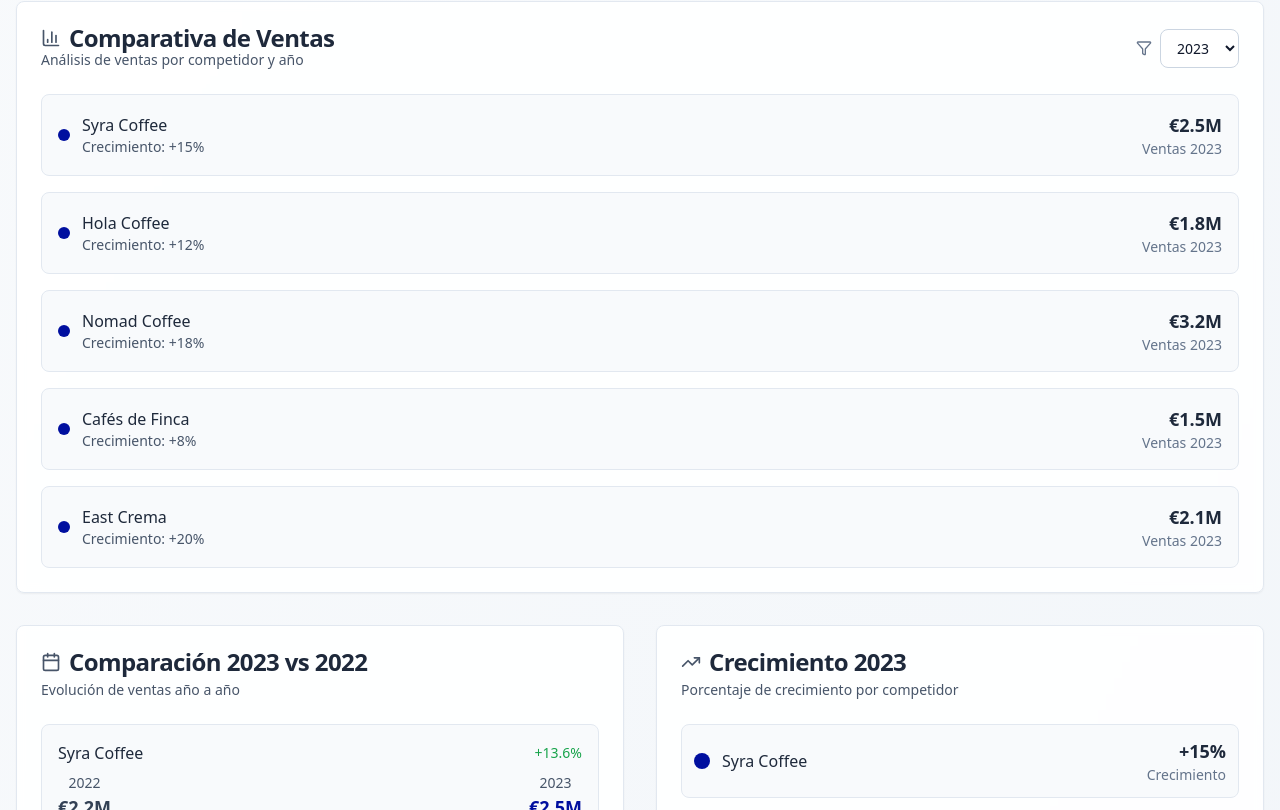
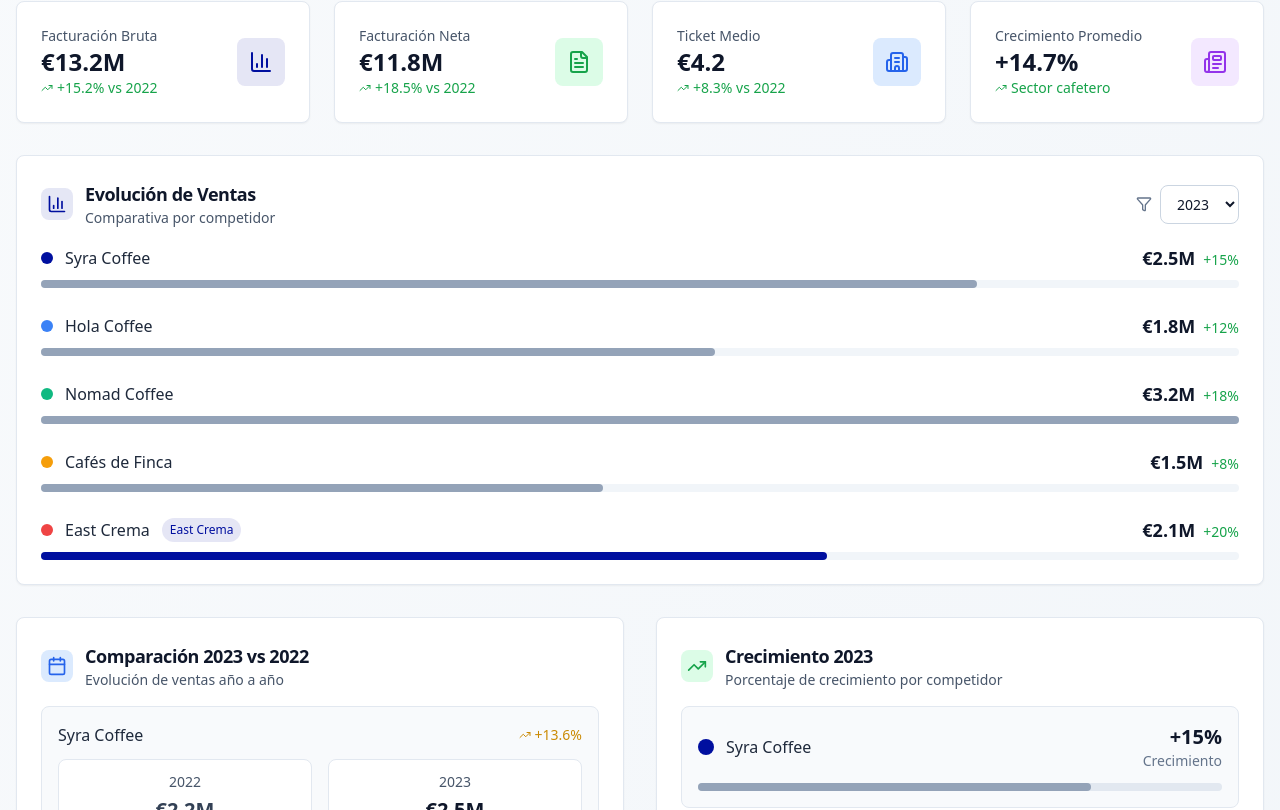
Before and after one commit to eastcremacoffee-dev/east-crema-analysis, a Next.js app: page / in a window 1280 px wide. Shown: the part 430-1240 px from the top of the page. Built offline with nearby package versions, Linux system fonts and the light colour scheme.

Commit message:
feat: modernizar dashboard con KPIs y gráficos más eficientes basados en ejemplos profesionales

```diff
--- a/src/app/page.tsx
+++ b/src/app/page.tsx
@@ -130,24 +130,99 @@
           </Card>
         </div>
 
+        {/* KPIs Principales */}
+        <div className="grid grid-cols-1 md:grid-cols-2 lg:grid-cols-4 gap-6 mb-8">
+          <Card className="bg-white border-neutral-200 shadow-sm">
+            <CardContent className="p-6">
+              <div className="flex items-center justify-between">
+                <div>
+                  <p className="text-sm font-medium text-neutral-600">Facturación Bruta</p>
+                  <p className="text-2xl font-bold text-neutral-900">€13.2M</p>
+                  <p className="text-sm text-green-600 flex items-center gap-1">
+                    <TrendingUp className="h-3 w-3" />
+                    +15.2% vs 2022
+                  </p>
+                </div>
+                <div className="w-12 h-12 bg-[#000f9f]/10 rounded-lg flex items-center justify-center">
+                  <BarChart3 className="h-6 w-6 text-[#000f9f]" />
+                </div>
+              </div>
+            </CardContent>
+          </Card>
+
+          <Card className="bg-white border-neutral-200 shadow-sm">
+            <CardContent className="p-6">
+              <div className="flex items-center justify-between">
+                <div>
+                  <p className="text-sm font-medium text-neutral-600">Facturación Neta</p>
+                  <p className="text-2xl font-bold text-neutral-900">€11.8M</p>
+                  <p className="text-sm text-green-600 flex items-center gap-1">
+                    <TrendingUp className="h-3 w-3" />
+                    +18.5% vs 2022
+                  </p>
+                </div>
+                <div className="w-12 h-12 bg-green-100 rounded-lg flex items-center justify-center">
+                  <FileText className="h-6 w-6 text-green-600" />
+                </div>
+              </div>
+            </CardContent>
+          </Card>
+
+          <Card className="bg-white border-neutral-200 shadow-sm">
+            <CardContent className="p-6">
+              <div className="flex items-center justify-between">
+                <div>
+                  <p className="text-sm font-medium text-neutral-600">Ticket Medio</p>
+                  <p className="text-2xl font-bold text-neutral-900">€4.2</p>
+                  <p className="text-sm text-green-600 flex items-center gap-1">
+                    <TrendingUp className="h-3 w-3" />
+                    +8.3% vs 2022
+                  </p>
+                </div>
+                <div className="w-12 h-12 bg-blue-100 rounded-lg flex items-center justify-center">
+                  <Building2 className="h-6 w-6 text-blue-600" />
+                </div>
+              </div>
+            </CardContent>
+          </Card>
+
+          <Card className="bg-white border-neutral-200 shadow-sm">
+            <CardContent className="p-6">
+              <div className="flex items-center justify-between">
+                <div>
+                  <p className="text-sm font-medium text-neutral-600">Crecimiento Promedio</p>
+                  <p className="text-2xl font-bold text-neutral-900">+14.7%</p>
+                  <p className="text-sm text-green-600 flex items-center gap-1">
+                    <TrendingUp className="h-3 w-3" />
+                    Sector cafetero
+                  </p>
+                </div>
+                <div className="w-12 h-12 bg-purple-100 rounded-lg flex items-center justify-center">
+                  <Newspaper className="h-6 w-6 text-purple-600" />
+                </div>
+              </div>
+            </CardContent>
+          </Card>
+        </div>
+
         {/* Gráficos de Análisis */}
         <div className="space-y-8 mb-12">
-          {/* Comparativa de Ventas por Año */}
-          <Card className="bg-white/90 backdrop-blur-sm border-neutral-200">
-            <CardHeader>
+          {/* Comparativa de Ventas por Competidor */}
+          <Card className="bg-white border-neutral-200 shadow-sm">
+            <CardHeader className="pb-4">
               <div className="flex items-center justify-between">
+                <div className="flex items-center gap-3">
+                  <div className="w-8 h-8 bg-[#000f9f]/10 rounded-lg flex items-center justify-center">
+                    <BarChart3 className="h-5 w-5 text-[#000f9f]" />
+                  </div>
                   <div>
-                  <CardTitle className="flex items-center gap-2 text-neutral-800">
-                    <BarChart3 className="h-5 w-5 text-neutral-600" />
-                    Comparativa de Ventas
-                  </CardTitle>
-                  <CardDescription className="text-neutral-600">
-                    Análisis de ventas por competidor y año
-                  </CardDescription>
+                    <CardTitle className="text-lg font-semibold text-neutral-900">Evolución de Ventas</CardTitle>
+                    <CardDescription className="text-neutral-600">Comparativa por competidor</CardDescription>
+                  </div>
                 </div>
                 <div className="flex items-center gap-2">
                   <Filter className="h-4 w-4 text-neutral-500" />
-                  <select className="px-3 py-2 border border-neutral-300 rounded-lg text-sm bg-white">
+                  <select className="px-3 py-2 border border-neutral-300 rounded-lg text-sm bg-white focus:ring-2 focus:ring-[#000f9f] focus:border-transparent">
                     <option value="2023">2023</option>
                     <option value="2022">2022</option>
                     <option value="2021">2021</option>
@@ -156,89 +231,154 @@
               </div>
             </CardHeader>
             <CardContent>
-              <div className="space-y-4">
-                {salesData[2023].map((competitor, index) => (
-                  <div key={index} className="flex items-center justify-between p-4 bg-neutral-50 rounded-lg border border-neutral-200">
-                    <div className="flex items-center space-x-3">
-                      <div className="w-3 h-3 rounded-full bg-[#000f9f]"></div>
-                      <div>
-                        <p className="font-medium text-neutral-800">{competitor.name}</p>
-                        <p className="text-sm text-neutral-600">Crecimiento: +{competitor.crecimiento}%</p>
+              <div className="space-y-6">
+                {salesData[2023].map((competitor, index) => {
+                  const maxValue = Math.max(...salesData[2023].map(c => c.ventas))
+                  const percentage = (competitor.ventas / maxValue) * 100
+                  const isEastCrema = competitor.name === 'East Crema'
+
+                  return (
+                    <div key={index} className="space-y-2">
+                      <div className="flex items-center justify-between">
+                        <div className="flex items-center gap-3">
+                          <div
+                            className="w-3 h-3 rounded-full"
+                            style={{ backgroundColor: COLORS[index % COLORS.length] }}
+                          ></div>
+                          <span className="font-medium text-neutral-800">{competitor.name}</span>
+                          {isEastCrema && (
+                            <span className="px-2 py-1 text-xs font-medium bg-[#000f9f]/10 text-[#000f9f] rounded-full">
+                              East Crema
+                            </span>
+                          )}
+                        </div>
+                        <div className="text-right">
+                          <span className="text-lg font-bold text-neutral-900">€{competitor.ventas}M</span>
+                          <span className="text-sm text-green-600 ml-2">+{competitor.crecimiento}%</span>
                         </div>
                       </div>
-                    <div className="text-right">
-                      <p className="text-lg font-bold text-neutral-800">€{competitor.ventas}M</p>
-                      <p className="text-sm text-neutral-500">Ventas 2023</p>
+                      <div className="w-full bg-neutral-100 rounded-full h-2">
+                        <div
+                          className={`h-2 rounded-full transition-all duration-500 ${
+                            isEastCrema ? 'bg-[#000f9f]' : 'bg-neutral-400'
+                          }`}
+                          style={{ width: `${percentage}%` }}
+                        ></div>
                       </div>
                     </div>
-                ))}
+                  )
+                })}
               </div>
             </CardContent>
           </Card>
 
           {/* Comparación Año Actual vs Anterior */}
           <div className="grid grid-cols-1 lg:grid-cols-2 gap-8">
-            <Card className="bg-white/90 backdrop-blur-sm border-neutral-200">
-              <CardHeader>
-                <CardTitle className="flex items-center gap-2 text-neutral-800">
-                  <Calendar className="h-5 w-5 text-neutral-600" />
-                  Comparación 2023 vs 2022
-                </CardTitle>
-                <CardDescription className="text-neutral-600">
-                  Evolución de ventas año a año
-                </CardDescription>
+            <Card className="bg-white border-neutral-200 shadow-sm">
+              <CardHeader className="pb-4">
+                <div className="flex items-center gap-3">
+                  <div className="w-8 h-8 bg-blue-100 rounded-lg flex items-center justify-center">
+                    <Calendar className="h-5 w-5 text-blue-600" />
+                  </div>
+                  <div>
+                    <CardTitle className="text-lg font-semibold text-neutral-900">Comparación 2023 vs 2022</CardTitle>
+                    <CardDescription className="text-neutral-600">Evolución de ventas año a año</CardDescription>
+                  </div>
+                </div>
               </CardHeader>
               <CardContent>
                 <div className="space-y-4">
-                  {yearComparison.map((competitor, index) => (
-                    <div key={index} className="p-4 bg-neutral-50 rounded-lg border border-neutral-200">
-                      <div className="flex items-center justify-between mb-2">
-                        <p className="font-medium text-neutral-800">{competitor.name}</p>
-                        <span className="text-sm font-medium text-green-600">+{competitor.crecimiento}%</span>
+                  {yearComparison.map((competitor, index) => {
+                    const isEastCrema = competitor.name === 'East Crema'
+                    const growthColor = competitor.crecimiento > 15 ? 'text-green-600' : competitor.crecimiento > 10 ? 'text-yellow-600' : 'text-red-600'
+
+                    return (
+                      <div key={index} className="p-4 bg-neutral-50 rounded-lg border border-neutral-200 hover:bg-neutral-100 transition-colors">
+                        <div className="flex items-center justify-between mb-3">
+                          <div className="flex items-center gap-2">
+                            <span className="font-medium text-neutral-800">{competitor.name}</span>
+                            {isEastCrema && (
+                              <span className="px-2 py-1 text-xs font-medium bg-[#000f9f]/10 text-[#000f9f] rounded-full">
+                                East Crema
+                              </span>
+                            )}
                           </div>
-                      <div className="flex items-center justify-between">
-                        <div className="text-center">
-                          <p className="text-sm text-neutral-600">2022</p>
-                          <p className="text-lg font-bold text-neutral-700">€{competitor['2022']}M</p>
+                          <span className={`text-sm font-medium ${growthColor} flex items-center gap-1`}>
+                            <TrendingUp className="h-3 w-3" />
+                            +{competitor.crecimiento}%
+                          </span>
                         </div>
-                        <div className="text-center">
-                          <p className="text-sm text-neutral-600">2023</p>
-                          <p className="text-lg font-bold text-[#000f9f]">€{competitor['2023']}M</p>
+                        <div className="grid grid-cols-2 gap-4">
+                          <div className="text-center p-3 bg-white rounded-lg border border-neutral-200">
+                            <p className="text-sm text-neutral-600 mb-1">2022</p>
+                            <p className="text-xl font-bold text-neutral-700">€{competitor['2022']}M</p>
+                          </div>
+                          <div className="text-center p-3 bg-white rounded-lg border border-neutral-200">
+                            <p className="text-sm text-neutral-600 mb-1">2023</p>
+                            <p className={`text-xl font-bold ${isEastCrema ? 'text-[#000f9f]' : 'text-neutral-900'}`}>
+                              €{competitor['2023']}M
+                            </p>
                           </div>
                         </div>
                       </div>
-                  ))}
+                    )
+                  })}
                 </div>
               </CardContent>
             </Card>
 
-            <Card className="bg-white/90 backdrop-blur-sm border-neutral-200">
-              <CardHeader>
-                <CardTitle className="flex items-center gap-2 text-neutral-800">
-                  <TrendingUp className="h-5 w-5 text-neutral-600" />
-                  Crecimiento 2023
-                </CardTitle>
-                <CardDescription className="text-neutral-600">
-                  Porcentaje de crecimiento por competidor
-                </CardDescription>
+            <Card className="bg-white border-neutral-200 shadow-sm">
+              <CardHeader className="pb-4">
+                <div className="flex items-center gap-3">
+                  <div className="w-8 h-8 bg-green-100 rounded-lg flex items-center justify-center">
+                    <TrendingUp className="h-5 w-5 text-green-600" />
+                  </div>
+                  <div>
+                    <CardTitle className="text-lg font-semibold text-neutral-900">Crecimiento 2023</CardTitle>
+                    <CardDescription className="text-neutral-600">Porcentaje de crecimiento por competidor</CardDescription>
+                  </div>
+                </div>
               </CardHeader>
               <CardContent>
                 <div className="space-y-4">
-                  {growthData.map((competitor, index) => (
-                    <div key={index} className="flex items-center justify-between p-3 bg-neutral-50 rounded-lg border border-neutral-200">
-                      <div className="flex items-center space-x-3">
+                  {growthData.map((competitor, index) => {
+                    const isEastCrema = competitor.name === 'East Crema'
+                    const maxGrowth = Math.max(...growthData.map(c => c.crecimiento))
+                    const percentage = (competitor.crecimiento / maxGrowth) * 100
+
+                    return (
+                      <div key={index} className="p-4 bg-neutral-50 rounded-lg border border-neutral-200 hover:bg-neutral-100 transition-colors">
+                        <div className="flex items-center justify-between mb-3">
+                          <div className="flex items-center gap-3">
                             <div
                               className="w-4 h-4 rounded-full"
                               style={{ backgroundColor: COLORS[index % COLORS.length] }}
                             ></div>
-                        <p className="font-medium text-neutral-800">{competitor.name}</p>
+                            <span className="font-medium text-neutral-800">{competitor.name}</span>
+                            {isEastCrema && (
+                              <span className="px-2 py-1 text-xs font-medium bg-[#000f9f]/10 text-[#000f9f] rounded-full">
+                                East Crema
+                              </span>
+                            )}
                           </div>
                           <div className="text-right">
-                        <p className="text-lg font-bold text-neutral-800">+{competitor.crecimiento}%</p>
+                            <p className={`text-xl font-bold ${isEastCrema ? 'text-[#000f9f]' : 'text-neutral-900'}`}>
+                              +{competitor.crecimiento}%
+                            </p>
                             <p className="text-sm text-neutral-500">Crecimiento</p>
                           </div>
                         </div>
-                  ))}
+                        <div className="w-full bg-neutral-200 rounded-full h-2">
+                          <div
+                            className={`h-2 rounded-full transition-all duration-500 ${
+                              isEastCrema ? 'bg-[#000f9f]' : 'bg-neutral-400'
+                            }`}
+                            style={{ width: `${percentage}%` }}
+                          ></div>
+                        </div>
+                      </div>
+                    )
+                  })}
                 </div>
               </CardContent>
             </Card>
```
Lines whose indentation alone changed are shown as unchanged.
